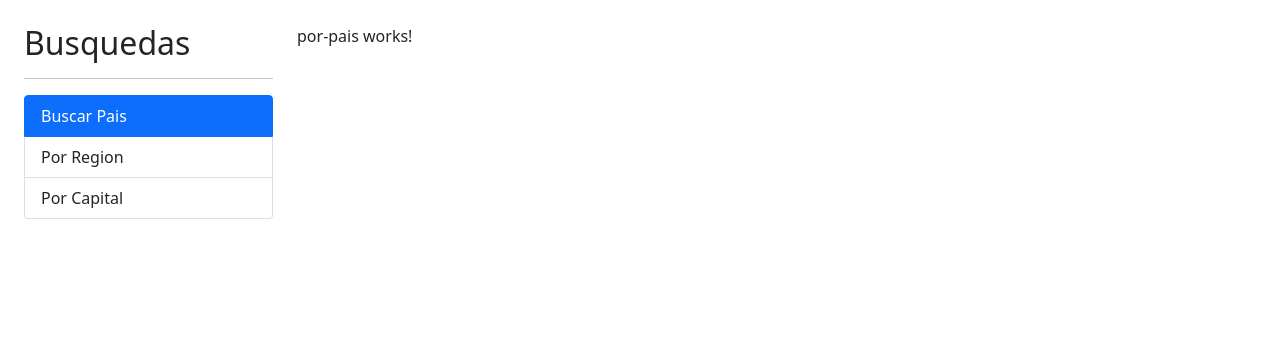
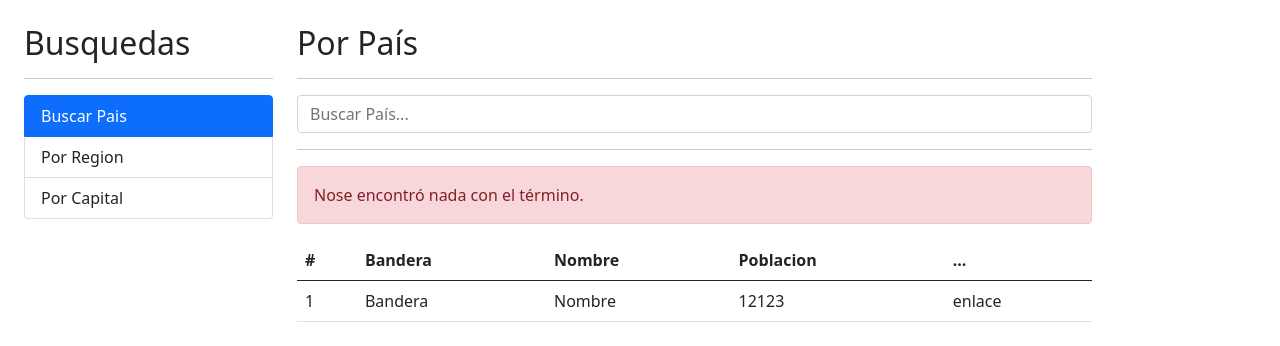
Before and after one commit to coazit/paisesApp, an Angular app: page / in a window 1280 px wide. Shown: the top 346 px of the page. Built offline with nearby package versions, Linux system fonts and the light colour scheme.

Commit message:
Componente Buscar Pais

```diff
--- a/src/app/pais/pages/por-pais/por-pais.component.html
+++ b/src/app/pais/pages/por-pais/por-pais.component.html
@@ -1 +1,46 @@
-<p>por-pais works!</p>
+<h2>Por País</h2>
+<hr>
+
+<div class="row">
+    <div class="col">
+        <form (ngSubmit)="buscar()" autocomplete="off">
+            <input
+            type="text"
+            name="termino"
+            class="form-control"
+            [(ngModel)] = "termino"
+            placeholder="Buscar País..."
+            />
+        </form>
+    </div>
+</div>
+
+<hr>
+<div class="alert alert-danger">
+    Nose encontró nada con el término.
+</div>
+
+<div class="row">
+    <div class="col">
+        <table class="table table-hover">
+            <thead>
+                <tr>
+                    <th>#</th>
+                    <th>Bandera</th>
+                    <th>Nombre</th>
+                    <th>Poblacion</th>
+                    <th>...</th>
+                </tr>
+            </thead>
+            <tbody>
+                <tr>
+                    <td>1</td>
+                    <td>Bandera</td>
+                    <td>Nombre</td>
+                    <td>12123</td>
+                    <td>enlace</td>
+                </tr>
+            </tbody>
+        </table>
+    </div>
+</div>
--- a/src/app/pais/pages/por-pais/por-pais.component.ts
+++ b/src/app/pais/pages/por-pais/por-pais.component.ts
@@ -6,11 +6,14 @@ import { Component, OnInit } from '@angular/core';
   styles: [
   ]
 })
-export class PorPaisComponent implements OnInit {
+export class PorPaisComponent{
 
-  constructor() { }
+  termino: string="";
 
-  ngOnInit(): void {
+  constructor() {}
+
+  buscar() {
+    console.log(this.termino);
   }
 
 }
```
Also changed, not shown: src/app/pais/pais.module.ts (+7 -1 lines).
